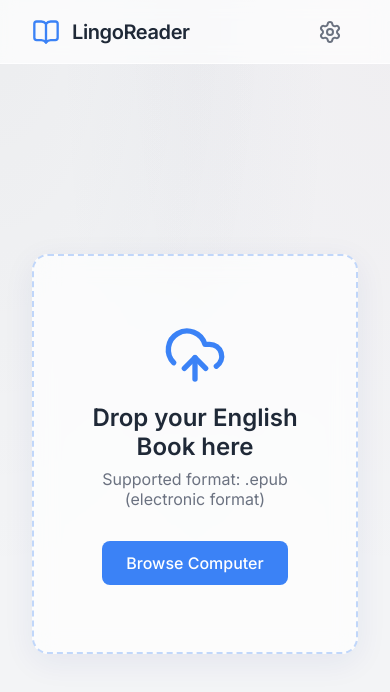
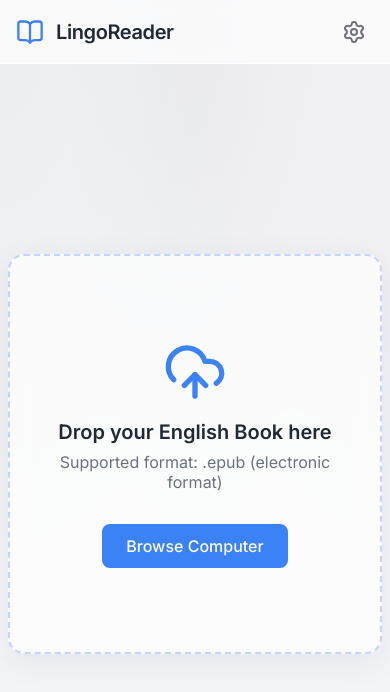
Before and after one commit to Nikiau12/read-books-and-translate-them-, a React (Vite) app: page / in a window 390 px wide. Shown: the top 692 px of the page. Built offline with nearby package versions, Linux system fonts and the light colour scheme.

Commit message:
Improve mobile responsiveness

```diff
--- a/src/index.css
+++ b/src/index.css
@@ -289,3 +289,30 @@ body {
 .api-input:focus {
   border-color: var(--accent);
 }
+
+/* Mobile Responsiveness */
+@media (max-width: 768px) {
+  .app-header {
+    padding: 0 1rem;
+  }
+  .app-main {
+    padding: 0.5rem;
+  }
+  .viewer-container {
+    padding: 0.25rem;
+  }
+  .reader-wrapper {
+    min-height: 80vh !important;
+  }
+  .title {
+    font-size: 1.25rem;
+  }
+  .translation-popover {
+    width: 90vw !important;
+    left: 5vw !important; /* Centered on phone */
+    max-height: 40vh;
+  }
+  .nav-btn {
+    padding: 0.5rem;
+  }
+}
```
